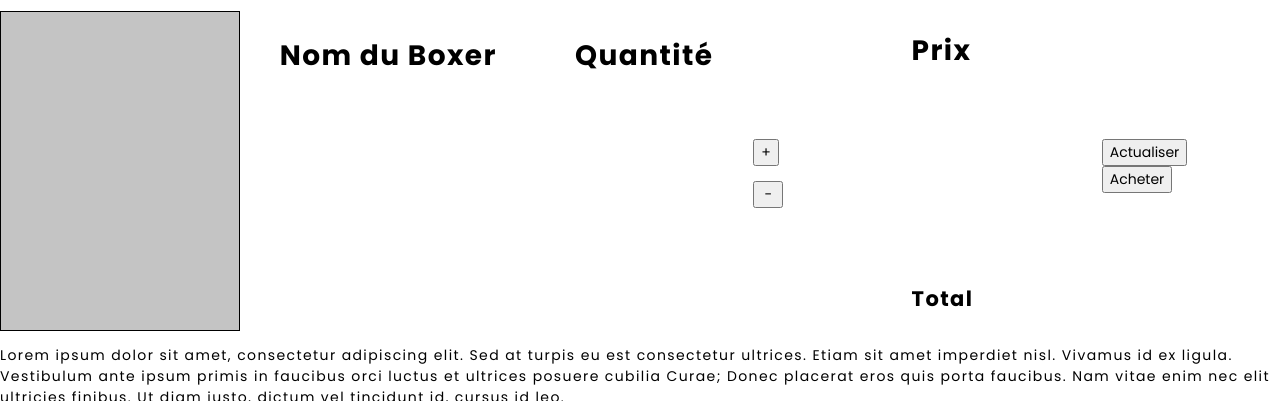
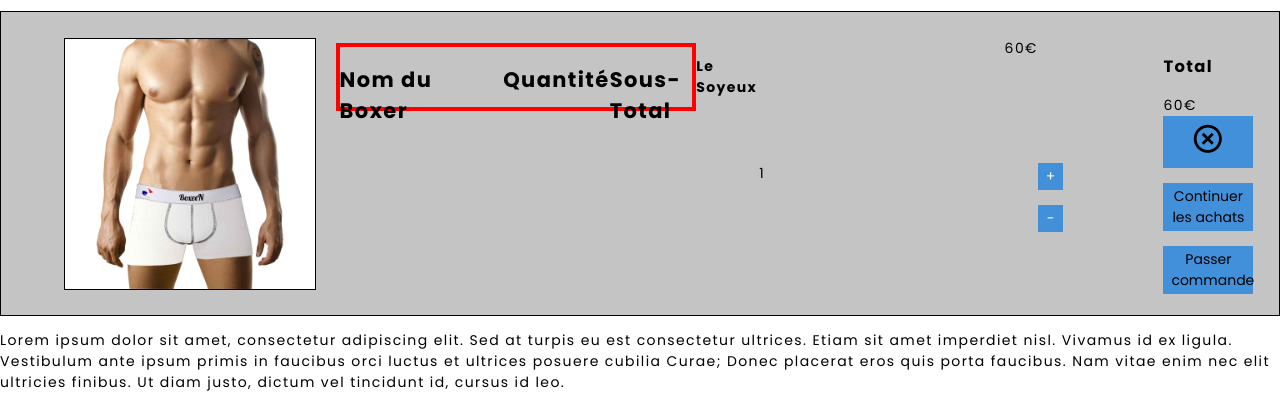
Before and after one commit to Hakim75/BoXeen, a website built with Parcel: page src/cart.html in a window 1280 px wide. Shown: the part 117-518 px from the top of the page. Built offline with nearby package versions, Linux system fonts and the light colour scheme.

Commit message:
wait a better version of me, see u tomorow

```diff
--- a/src/cart.html
+++ b/src/cart.html
@@ -153,23 +153,27 @@
         <div class="container-cart-boxer-blue"></div>
         <div class="container-cart-boxer-black"></div>
       </div>
-      <div class="container-cart-title">
-      <h1 class="cart-boxer-name">Nom du Boxer </h1>
-    <h1 class="cart-quantity">Quantité</h1>
-  </div>
-    <div class="cart-quantity-result"></div>
+
+      <div class="container-cart-title"> <!--contain all the top title-->
+      <h2 class="cart-boxer-name">Nom du Boxer </h2>
+      <h2 class="cart-quantity">Quantité</h2>
+      <h2 class="cart-price">Sous-Total</h2>
+      </div>
+
+      <!--waiting a global div-->
+      <h4 class="cart-boxer-name-result">Le Soyeux</h4>
+    <div class="cart-quantity-result">1</div> <!--need to be modify-->
+    <div class="cart-value">60€</div> <!--need to be modify-->
     <div class="cart-choice-button">
     <button class="cart-positive-button" accesskey="+">+</button>
     <button class="cart-negative-button" accesskey="-">-</button>
     </div>
-    <div class="cart-price-total">
-    <h1 class="cart-price">Prix</h1>
-    <div class="cart-value"></div>
-    <h2 class="cart-total">Total</h2>
-  </div>
-    <div class="cart-refresh-validation-button">
-    <button class="cart-refresh">Actualiser</button>
-    <button class="cart-buy">Acheter</button>
+    <div class="cart-buy-validation-button">
+      <h3 class="cart-total">Total</h3>
+        <div class="cart-price-total">60€</div> <!--need to be modify-->
+    <button class="cart-cancel"><img src="img/cancel.png"/></button>
+    <button class="cart-unfinished">Continuer les achats<a href="product.html"></a></button>
+    <button class="cart-buy">Passer commande<a href="#"></a></button>
   </div>
   </div>
 
--- a/src/css/cart.scss
+++ b/src/css/cart.scss
@@ -5,21 +5,47 @@ main{
 .container-cart-form{
   display:  flex;
   justify-content: space-around;
+  background: $color-background-grey;
+  border: 1px solid #000000;
+  box-sizing: border-box;
+  padding-bottom: 2%;
+  padding-top: 2%;
+  padding-right: 2%;
+}
 
+.container-cart-form .cart-quantity-result{
+  width: 60px;
+  height: 60px;
+  margin-top: 10%;
+  padding-right: 200px;
+}
+
+.container-cart-boxer{
+  margin-left: 5%;
+  //box-sizing: border-box;
 }
 
 .container-cart-boxer-white {
-  background: url("../img/Boxer-blanc/Boxer_blanc-chanvre.jpg") no-repeat;
-  background: url("../img/Boxer-blanc/Boxer_blanc-lenpur.jpg") no-repeat;
-  background: url("../img/Boxer-blanc/Boxer_blanc-soie.jpg") no-repeat;
-  background: url("../img/Boxer-blanc/Boxer_blanc-tercel.jpg") no-repeat;
+  background: url("../img/Boxer-blanc/Boxer_blanc-chanvre.jpg");
+  background: url("../img/Boxer-blanc/Boxer_blanc-lenpur.jpg");
+  background: url("../img/Boxer-blanc/Boxer_blanc-soie.jpg");
+  background: url("../img/Boxer-blanc/Boxer_blanc-tercel.jpg");
+  border: solid black 1px;
+  width: 250px;
+  height: 250px;
+  background-size: contain;
 }
 
 .container-cart-boxer-red {
-    background: url("../img/Boxer-rouge/Boxer_rouge-chanvre.jpg") no-repeat;
-    background: url("../img/Boxer-rouge/Boxer_rouge-lenpur.jpg") no-repeat;
-    background: url("../img/Boxer-rouge/Boxer_rouge-soie.jpg") no-repeat;
-    background: url("../img/Boxer-rouge/Boxer_rouge-tercel.jpg") no-repeat;
+  background: url("../img/Boxer-rouge/Boxer_rouge-chanvre.jpg") no-repeat;
+  background: url("../img/Boxer-rouge/Boxer_rouge-lenpur.jpg") no-repeat;
+  background: url("../img/Boxer-rouge/Boxer_rouge-soie.jpg") no-repeat;
+  background: url("../img/Boxer-rouge/Boxer_rouge-tercel.jpg") no-repeat;
+  border: solid black 1px;
+  width: 250px;
+  height: 250px;
+  background-size: contain;
+  display: none;
   }
 
 .container-cart-boxer-black {
@@ -27,6 +53,11 @@ main{
     background: url("../img/Boxer-noir/Boxer_noir-lenpur.jpg") no-repeat;
     background: url("../img/Boxer-noir/Boxer_noir-soie.jpg") no-repeat;
     background: url("../img/Boxer-noir/Boxer_noir-tercel.jpg") no-repeat;
+    border: solid black 1px;
+    width: 250px;
+    height: 250px;
+    background-size: contain;
+    display: none;
   }
 
 .container-cart-boxer-blue {
@@ -34,47 +65,85 @@ main{
     background: url("../img/Boxer-bleu/Boxer_bleu-lenpur.jpg") no-repeat;
     background: url("../img/Boxer-bleu/Boxer_bleu-soie.jpg") no-repeat;
     background: url("../img/Boxer-bleu/Boxer_bleu-tercel.jpg") no-repeat;
+    border: solid black 1px;
+    width: 250px;
+    height: 250px;
+    background-size: contain;
+    display: none;
   }
 
 .container-cart-title {
-  width: 40%;
+  width: 80%px;
+  height: 60px;
   display: flex;
-  align-items: flex-start;
+  //align-items: top;
   margin-top: 5px;
-  justify-content: space-around;
+  margin-left: 20px;
+  border: 4px red solid;
+}
+
+//Wait a global div for a top, middle & bottom container
+
+.cart-quantity{
+  margin-left: 60px;
 }
 
 .cart-choice-button{
   width: 30px;
   height: 25px;
   margin-top: 10%;
-  margin-right: 10%;
+  margin-right: 100px;
 }
+
+.cart-positive-button{
+  background: $color-blue-secondary;
+  border: 2px solid $color-blue-secondary;
+  color: $color-white;
+}
+
 .cart-negative-button{
   margin-top: 15px;
-  width: 100%;
+  width: $width-hundred;
+  background: $color-blue-secondary;
+  border: 2px solid $color-blue-secondary;
+  color: $color-white;
 }
 
 .cart-price-total{
   display: flex;
   flex-direction: column;
   justify-content: space-between;
-  margin-right: 10%;
+  //margin-right: 10%;
   }
 
-.container-cart-boxer{
-  width: 240px;
-  height: 320px;
-  background: $color-background-grey;
-  border: 1px solid #000000;
-  box-sizing: border-box;
-}
 
-.cart-refresh-validation-button{
+.cart-buy-validation-button{
   justify-content: space-between;
   flex-direction: row;
   height: 30px;
-  width: 50px;
+  width: 90px;
   margin-top: 10%;
-  margin-right: 10%;
+  margin: 0 auto;
 }
+
+.cart-cancel{
+  width: $width-hundred;
+  background: $color-blue-secondary;
+  border: 2px solid $color-blue-secondary;
+}
+
+.cart-buy{
+  margin-top: 15px;
+  width: $width-hundred;
+  background: $color-blue-secondary;
+  border: 2px solid $color-blue-secondary;
+  color: $color-black;
+}
+
+.cart-unfinished{
+  margin-top: 15px;
+  width: $width-hundred;
+  background: $color-blue-secondary;
+  border: 2px solid $color-blue-secondary;
+  color: $color-black;
+}
--- a/src/css/style.scss
+++ b/src/css/style.scss
@@ -7,6 +7,7 @@
 $font-title: "Rajdhani", sans-serif;
 $font: "Poppins", sans-serif;
 $center: center;
+$width-hundred: 100%;
 $font-size-title: 36px;
 $font-size-sub-title: 18px;
 $font-size-normal: 14px;
```
Also changed, not shown: src/index.html (+5 -5 lines), src/img/cancel.png (added), src/img/negative.png (added), src/img/positive.png (added).
